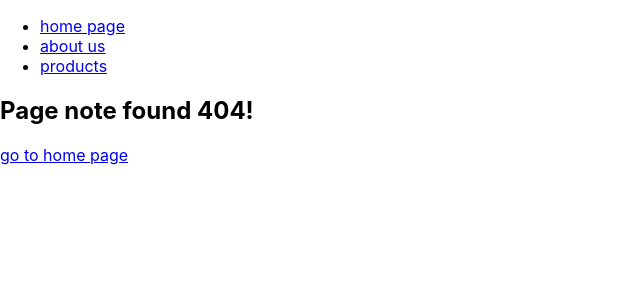
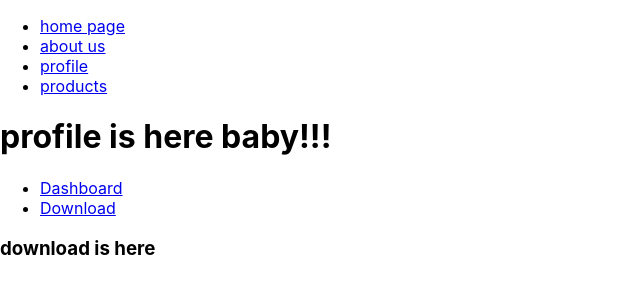
Before and after one commit to Hooseinsalari/SPA-tutorial, a React (Create React App) app in the folder my-app/: page /profile/download in a window 1280 px wide. Before the commit this address had no page. Shown: the top 300 px of the page, without its empty margins (0-640 px from the left). Built offline with nearby package versions, Linux system fonts and the light colour scheme.

Commit message:
nested router

```diff
--- a/my-app/package.json
+++ b/my-app/package.json
@@ -7,6 +7,7 @@
     "@testing-library/react": "^11.2.7",
     "@testing-library/user-event": "^12.8.3",
     "axios": "^0.24.0",
+    "query-string": "^7.0.1",
     "react": "^17.0.2",
     "react-dom": "^17.0.2",
     "react-router-dom": "^5.2.0",
--- a/my-app/src/Pages/Product.js
+++ b/my-app/src/Pages/Product.js
@@ -1,10 +1,13 @@
 import React from 'react';
 
-const Product = (props) => {
-    const id = props.match.params.id
+const Product = ({match, location}) => {
+    const id = match.params.id
+    const queryString = require('query-string');
+    const parsed = queryString.parse(location.search);
+
     return (
         <div>
-            {console.log(props)}
+            {console.log(parsed)}
             <h3>product - {id}</h3>
         </div>
     );
--- a/my-app/src/Pages/Products.js
+++ b/my-app/src/Pages/Products.js
@@ -14,7 +14,7 @@ const Products = () => {
             <h1>Product</h1>
             <ul>
             {
-                item.map((item) => <li><Link key={item.name} to={item.to}>{item.name}</Link></li>)
+                item.map((item) => <li><Link to={{pathname: item.to, search:"sort=name"}}>{item.name}</Link></li>)
             }
             </ul>
         </div>
--- /dev/null
+++ b/my-app/src/Pages/Profile.js
@@ -0,0 +1,20 @@
+import React from 'react';
+import { Link, Route } from 'react-router-dom';
+import Dashboard from '../components/Dashboard';
+import Download from '../components/Download';
+
+const Profile = () => {
+    return (
+        <div>
+            <h1>profile is here baby!!!</h1>
+            <ul>
+                <li><Link to="/profile/dashboard">Dashboard</Link></li>
+                <li><Link to="/profile/download">Download</Link></li>
+            </ul>
+            <Route path="/profile/dashboard" component={Dashboard} />
+            <Route path="/profile/download" component={Download} />
+        </div>
+    );
+};
+
+export default Profile;
--- /dev/null
+++ b/my-app/src/components/Dashboard.js
@@ -0,0 +1,11 @@
+import React from 'react';
+
+const Dashboard = () => {
+    return (
+        <div>
+            <h3>here is dashboard</h3>
+        </div>
+    );
+};
+
+export default Dashboard;
--- /dev/null
+++ b/my-app/src/components/Download.js
@@ -0,0 +1,11 @@
+import React from 'react';
+
+const Download = () => {
+    return (
+        <div>
+            <h3>download is here</h3>
+        </div>
+    );
+};
+
+export default Download;
--- a/my-app/src/components/NavigationBar.js
+++ b/my-app/src/components/NavigationBar.js
@@ -8,6 +8,7 @@ const NavigationBar = (props) => {
         <ul>
           <li><Link to="/">home page</Link></li>
           <li><Link to="/about-us">about us</Link></li>
+          <li><Link to="/profile">profile</Link></li>
           <li><Link to="/product">products</Link></li>
         </ul>
       </nav>
--- a/my-app/src/routes.js
+++ b/my-app/src/routes.js
@@ -3,9 +3,11 @@ import HomePage from "./Pages/HomePage";
 import NoteFound from "./Pages/NoteFound";
 import Products from "./Pages/Products";
 import Product from "./Pages/Product";
+import Profile from "./Pages/Profile";
 
 const routes = [
     {path: "/product/:id", component: Product},
+    {path: "/profile", component:Profile},
     {path: "/product", component:Products},
     {path:"/about-us", component: AboutUs},
     {path: "/", component: HomePage, exact: true},
```
Also changed, not shown: 1 other file (tests, documents, lock files or other folders).
